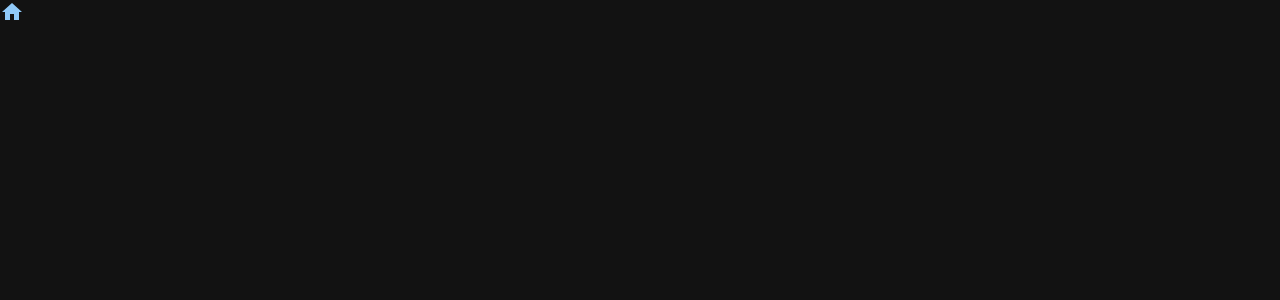
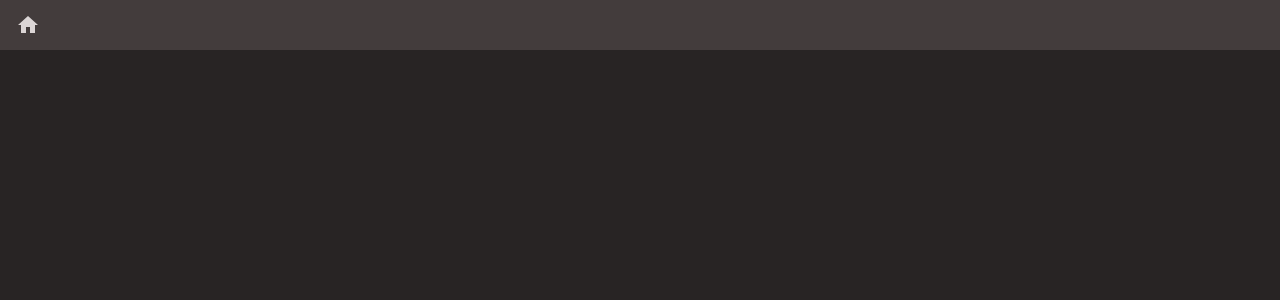
Before and after one commit to arthursWizard/pumpconic, a React (Create React App) app in the folder frontend/: page / in a window 1280 px wide. Shown: the top 300 px of the page. Built offline with nearby package versions, Linux system fonts and the light colour scheme.

Commit message:
Add some theming

```diff
--- a/frontend/package.json
+++ b/frontend/package.json
@@ -16,7 +16,7 @@
     "@emotion/styled": "^11.11.0",
     "@fontsource/roboto": "^5.0.8",
     "@mui/icons-material": "^5.14.19",
-    "@mui/material": "^5.14.20",
+    "@mui/material": "^5.15.1",
     "@testing-library/jest-dom": "^5.17.0",
     "@testing-library/react": "^13.4.0",
     "@testing-library/user-event": "^13.5.0",
--- a/frontend/src/App.scss
+++ b/frontend/src/App.scss
@@ -1,5 +1,5 @@
 .app {
-  width: 100wv;
+  width: 100vw;
   height: 100vh;
   display: grid;
   grid-template-rows: 50px 1fr 50px;
--- a/frontend/src/App.tsx
+++ b/frontend/src/App.tsx
@@ -5,12 +5,23 @@ import { createTheme, ThemeProvider } from '@mui/material/styles';
 import CssBaseline from '@mui/material/CssBaseline';
 import Header from './shared/Header/Header';
 import Footer from './shared/Footer/Footer';
+import { darkTheme } from 'theme';
 
-const darkTheme = createTheme({
-  palette: {
-    mode: 'dark',
-  },
-});
+// const darkTheme = createTheme({
+//   palette: {
+//     mode: 'dark',
+//     primary: {
+//       main: '#700505',
+//       lighter: #d4b4b4,
+//       darker: #530303,
+//     },
+//     secondary: {
+//       main: '#e08106',
+//       lighter: #f6d9b4,
+//       darker: #d36403,
+//     }
+//   },
+// });
 
 export default function App() {
   return (
--- a/frontend/src/shared/Header/Header.scss
+++ b/frontend/src/shared/Header/Header.scss
@@ -1,3 +1,13 @@
+@use 'variables' as var;
+
 .header {
+  padding: 0 1rem;
+  display: flex;
+  align-items: center;
+  background-color: var.$dark-bg-lighter-10;
+}
+
+.home {
+  color: var.$light-text !important;
   display: flex;
 }
--- a/frontend/src/shared/Header/Header.tsx
+++ b/frontend/src/shared/Header/Header.tsx
@@ -1,10 +1,11 @@
 import { Button, Link } from '@mui/material';
 import { Home } from '@mui/icons-material';
+import './Header.scss';
 
 export default function Header() {
   return (
     <div className="header">
-      <Link href="/">
+      <Link className="home" href="/">
         <Home></Home>
       </Link>
     </div>
--- /dev/null
+++ b/frontend/src/theme.ts
@@ -0,0 +1,31 @@
+import { createTheme } from '@mui/material/styles';
+
+export const darkTheme = createTheme({
+  palette: {
+    mode: 'dark',
+    background: {
+      paper: '#282424',
+      default: '#282424',
+    },
+    primary: {
+      main: '#700505',
+      light: '#d4b4b4',
+      dark: '#530303',
+      '200': '#700505',
+      contrastText: '#dcd6d6',
+    },
+    secondary: {
+      main: '#e08106',
+      light: '#f6d9b4',
+      dark: '#d36403',
+      '200': '#e08106',
+      contrastText: '#000000',
+    },
+    text: {
+      primary: '#dcd6d6',
+      secondary: '#dcd6d6b2',
+      disabled: '#dcd6d680',
+    },
+    divider: '#dcd6d61f',
+  },
+});
--- /dev/null
+++ b/frontend/src/variables.scss
@@ -0,0 +1,23 @@
+$dark-background: #282424;
+$dark-bg-lighter-5: lighten($dark-background, 5%);
+$dark-bg-lighter-10: lighten($dark-background, 10%);
+$dark-bg-lighter-20: lighten($dark-background, 20%);
+$dark-bg-lighter-30: lighten($dark-background, 30%);
+$dark-bg-tooltip: lighten(#282424, 20%);
+$dark-bg-alpha-4: rgba(#282424, 0.04);
+$dark-bg-alpha-12: rgba(#282424, 0.12);
+
+$light-text: #dcd6d6;
+$light-primary-text: $light-text;
+$light-accent-text: rgba($light-primary-text, 0.7);
+$light-disabled-text: rgba($light-primary-text, 0.5);
+$light-dividers: rgba($light-primary-text, 0.12);
+$light-focused: rgba($light-primary-text, 0.12);
+
+$primary: #700505;
+$primary-light: #d4b4b4;
+$primary-dark: #530303;
+
+$secondary: #e08106;
+$secondary-light: #f6d9b4;
+$secondary-dark: #d36403;
--- a/frontend/tsconfig.json
+++ b/frontend/tsconfig.json
@@ -3,6 +3,7 @@
     "target": "es5",
     "lib": ["dom", "dom.iterable", "esnext"],
     "allowJs": true,
+    "baseUrl": "src",
     "skipLibCheck": true,
     "esModuleInterop": true,
     "allowSyntheticDefaultImports": true,
```
Also changed, not shown: 1 other file (tests, documents, lock files or other folders).
